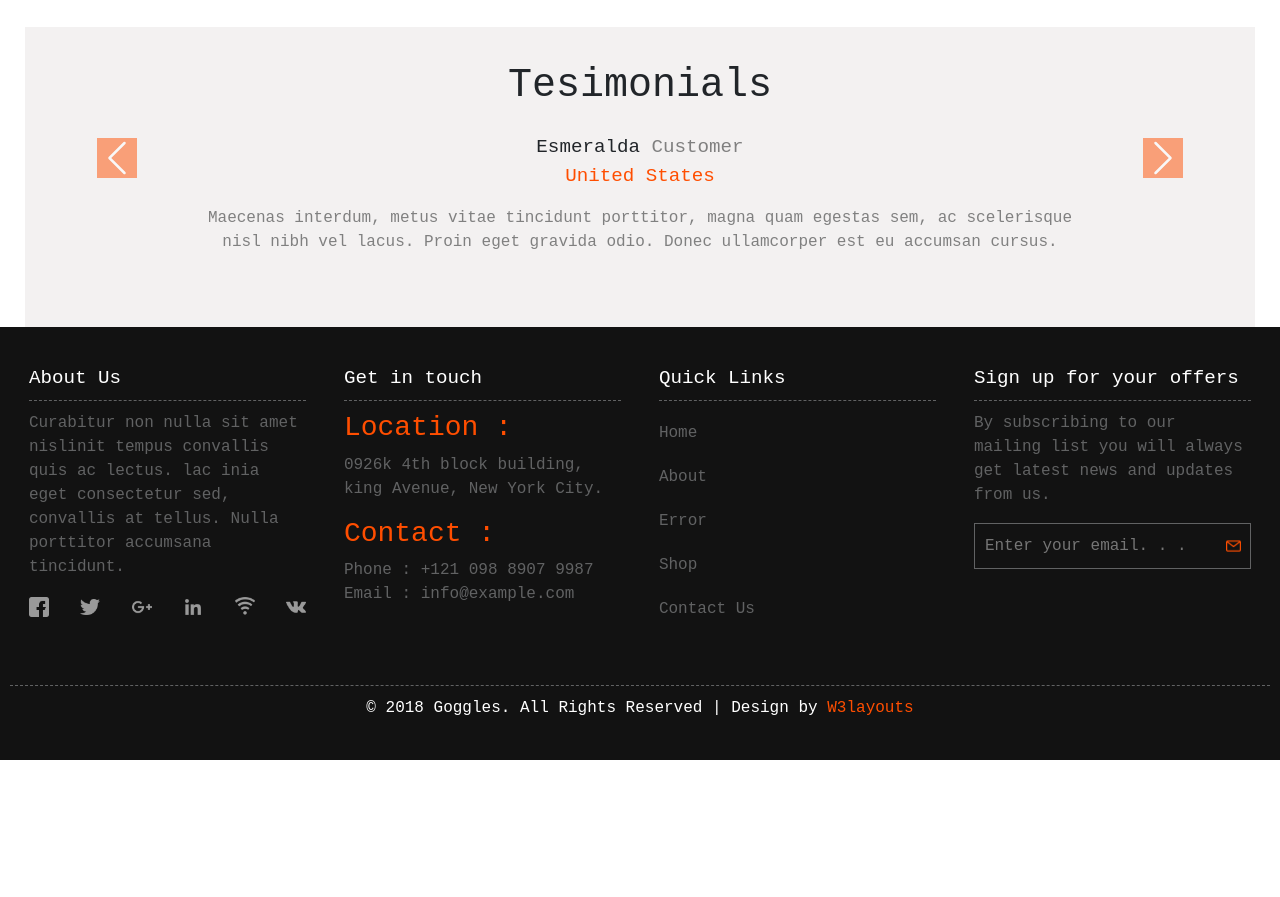
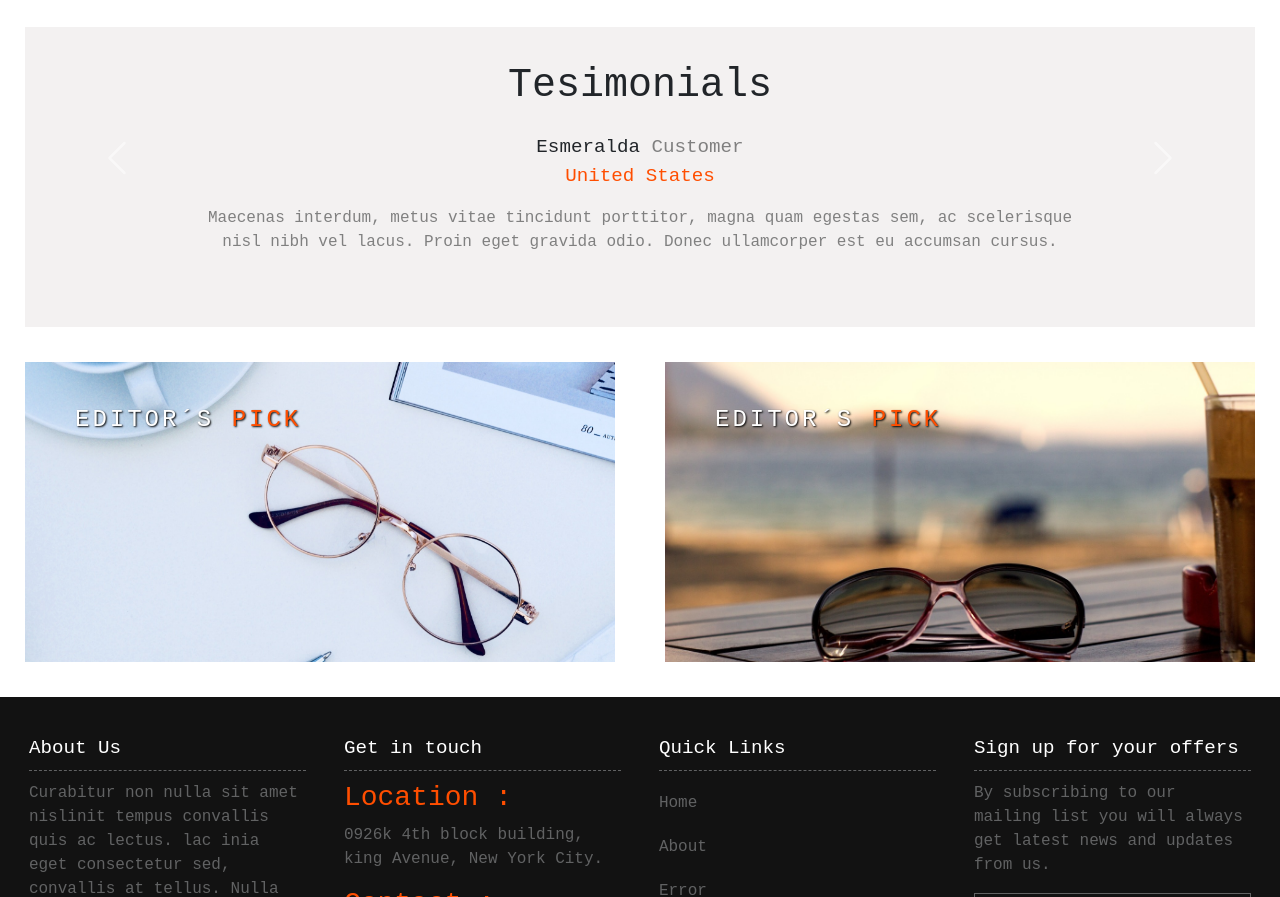
Before and after one commit to Ezequiel144/clonacion_de_ecommers_anteojos, a plain HTML site: page index.html in a window 1280 px wide. Shown: the part 2360-3257 px from the top of the page. Before the commit the page ends 3120 px from the top, so only its background shows below. Drawn offline with nearby package versions, Linux system fonts and the light colour scheme.

Commit message:
commit 14

```diff
--- a/SASS/_contentmain.scss
+++ b/SASS/_contentmain.scss
@@ -297,6 +297,70 @@
 
 .carousel-control-prev-icon,.carousel-control-next-icon{
     /* color: red; */
-    background-color: #ff4e00;
+    /* background-color: #ff4e00; */
     padding: 20px;
 }
+
+.dosimg{
+    padding: 35px 25px;
+    font-family: 'Inconsolata', monospace;
+    @media (min-width:1000px) {
+        display: flex;
+        justify-content: space-between;
+        gap: 50px;
+    }
+    &__img1{
+        width: 100%;
+        height: 300px;
+        overflow: hidden;
+        position: relative;
+        &__img{
+            width: 100%;
+            height: 100%;
+            object-fit: cover;
+        }
+        &__text{
+            position: absolute;
+            /* border: 1px solid green; */
+            left: 50px;
+            top: 40px;
+            &__t1{
+                color: white;
+                text-shadow: 1px 1px 2px black;
+                font-size: 1.5rem;
+
+                letter-spacing: 3px;
+                &__destac{
+                    color: #ff4e00;
+                }
+            }
+        }
+        &__circul{
+            background-color: rgba(0, 0, 0, 0.214);
+            border: 2px solid white;
+            position: absolute;
+            /* right: -180px;
+            bottom: -180px; */
+            border-radius: 100%;
+            padding: 70px 30px;
+            right: -180px;
+            bottom: -180px;
+            transition: all 0.8s;
+            &__text{
+                /* border: 1px solid red; */
+                text-align: left;
+                width: 150px;
+                color: white;
+                /* text-shadow: 0.5px 0.5px 0.5px black; */
+                font-weight: 700
+            }
+        }
+
+    }
+    &__img1:hover .dosimg__img1__circul{
+        transform: scale(1.3);
+        right: -65px;
+        bottom: -50px;
+
+    }
+}
--- a/index.html
+++ b/index.html
@@ -441,6 +441,26 @@
                     </button>
                   </div>
             </div>
+            <div class="dosimg">
+                <div class="dosimg__img1">
+                    <img class="dosimg__img1__img" src="./img/pexels-jess-bailey-designs-1435405.jpg" alt="img1">
+                    <div class="dosimg__img1__text">
+                        <p class="dosimg__img1__text__t1">EDITOR´S <span class="dosimg__img1__text__t1__destac">PICK</span></p>
+                    </div>
+                    <div class="dosimg__img1__circul">
+                        <p class="dosimg__img1__circul__text">EXPRESS YOUR STYLE NOW</p>
+                    </div>
+                </div>
+                <div class="dosimg__img1">
+                    <img class="dosimg__img1__img" src="./img/eyeglasses-g6e77f84f8_1280.jpg" alt="img2">
+                    <div class="dosimg__img1__text">
+                        <p class="dosimg__img1__text__t1">EDITOR´S <span class="dosimg__img1__text__t1__destac">PICK</span></p>
+                    </div>
+                    <div class="dosimg__img1__circul">
+                        <p class="dosimg__img1__circul__text">EXPRESS YOUR STYLE NOW</p>
+                    </div>
+                </div>
+            </div>
         </main>
         <footer class="footer">
             <div class="footer__cont">
```
Also changed, not shown: style.css, 1 other file.
